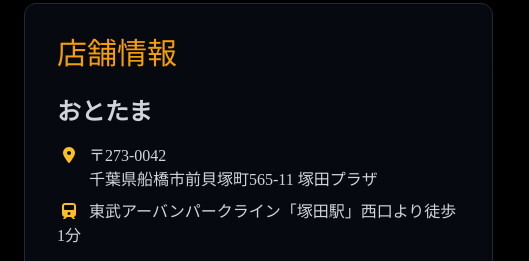
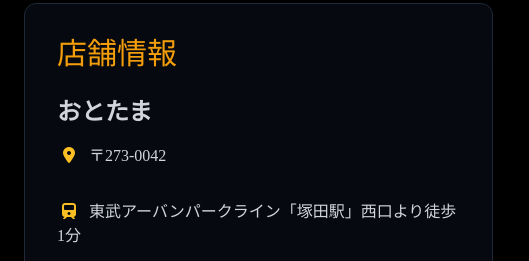
Before and after one commit to hibito64/sample-html, a plain HTML site: page index.html in a window 1280 px wide. Shown: the part 4289-4550 px from the top of the page, 0-529 px from the left. Drawn offline with nearby package versions, Linux system fonts and the light colour scheme; some packages are replaced by stand-ins of ours; grey boxes are pictures that could not be loaded; a script that the page names is missing; a web font is replaced by a local one.

Commit message:
Update index.html

```diff
--- a/index.html
+++ b/index.html
@@ -238,7 +238,7 @@
                     <div class="md:col-span-2 bg-gray-900/40 p-8 rounded-xl border border-gray-800 shadow-xl">
                         <h2 class="text-3xl font-logo text-amber-500 mb-6">店舗情報</h2>
                         <h3 class="text-2xl font-bold mb-4">おとたま</h3>
-                        <p class="mb-2"><i class="fas fa-map-marker-alt w-6 text-center mr-2 text-amber-400"></i>〒273-0042<br><span class="ml-8">千葉県船橋市前貝塚町565-11 塚田プラザ</span></p>
+                        <p class="mb-2"><i class="fas fa-map-marker-alt w-6 text-center mr-2 text-amber-400"></i>〒273-0042<br><span class="ml-8"></span></p>
                         <p class="mb-4"><i class="fas fa-train w-6 text-center mr-2 text-amber-400"></i>東武アーバンパークライン「塚田駅」西口より徒歩1分</p>
                         <p class="text-gray-400 text-sm"><i class="fas fa-parking w-6 text-center mr-2 text-amber-400"></i>専用駐車場はございません。お近くのコインパーキングをご利用ください。</p>
                     </div>
```
